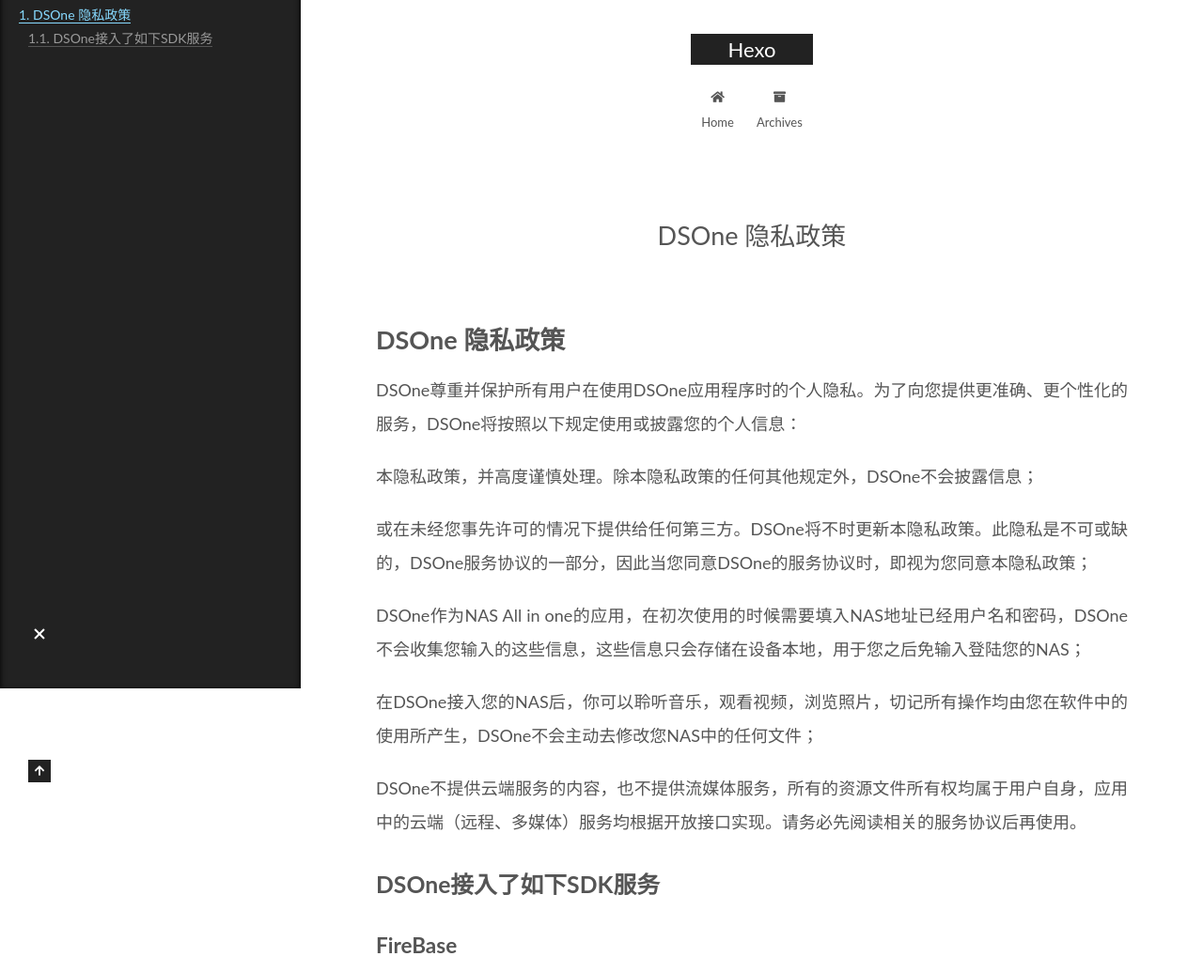
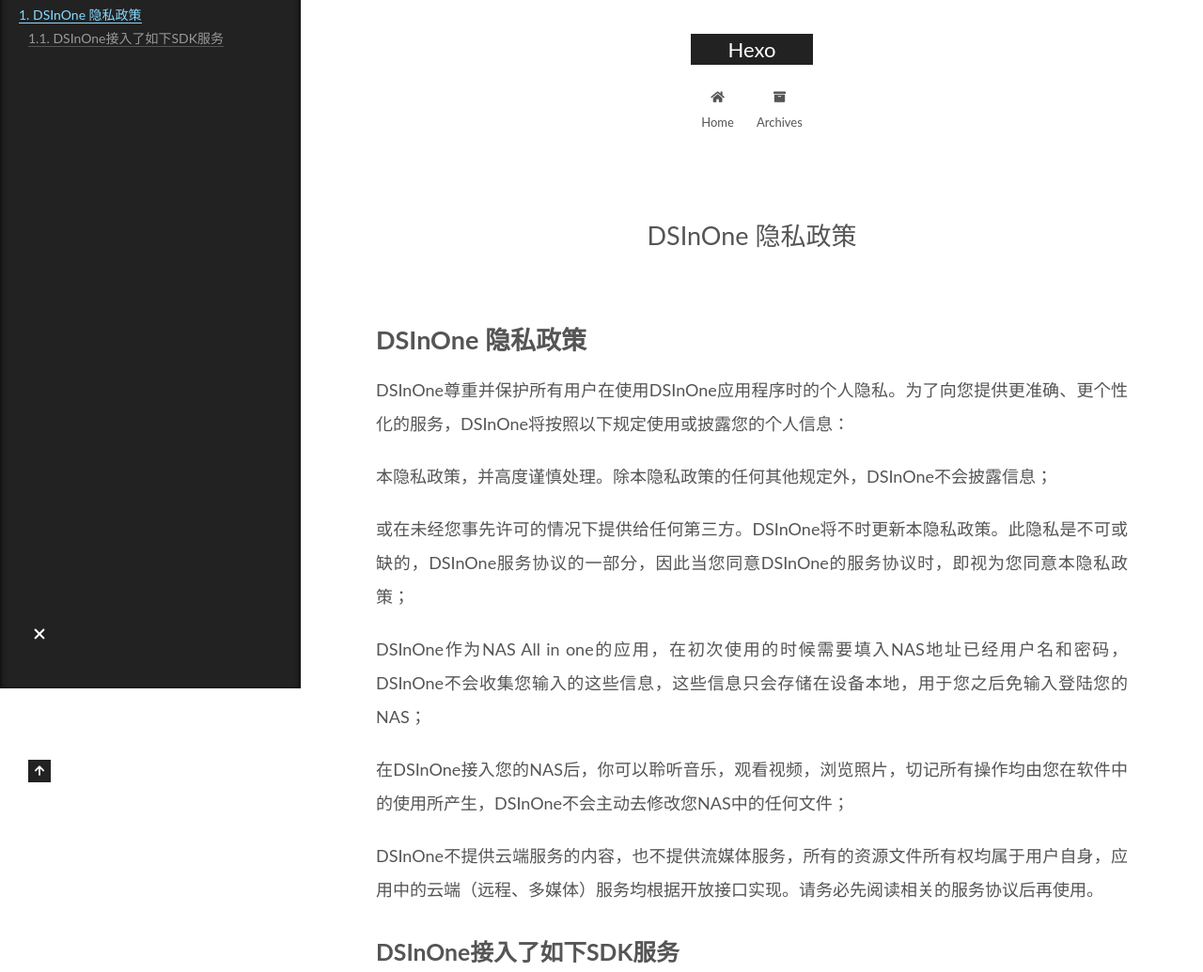
Before and after one commit to yizhaorong/yizhaorong.github.io, a plain HTML site: page DSOne/Privacy.html in a window 1280 px wide. Shown: the part 67-1102 px from the top of the page at 94% size. Drawn offline with Linux system fonts and the light colour scheme.

Commit message:
Site updated: 2024-11-14 11:18:42

```diff
--- a/DSOne/Privacy.html
+++ b/DSOne/Privacy.html
@@ -20,15 +20,15 @@
     var CONFIG = {"hostname":"example.com","root":"/","scheme":"Muse","version":"7.8.0","exturl":false,"sidebar":{"position":"left","display":"post","padding":18,"offset":12,"onmobile":false},"copycode":{"enable":false,"show_result":false,"style":null},"back2top":{"enable":true,"sidebar":false,"scrollpercent":false},"bookmark":{"enable":false,"color":"#222","save":"auto"},"fancybox":false,"mediumzoom":false,"lazyload":false,"pangu":false,"comments":{"style":"tabs","active":null,"storage":true,"lazyload":false,"nav":null},"algolia":{"hits":{"per_page":10},"labels":{"input_placeholder":"Search for Posts","hits_empty":"We didn't find any results for the search: ${query}","hits_stats":"${hits} results found in ${time} ms"}},"localsearch":{"enable":false,"trigger":"auto","top_n_per_article":1,"unescape":false,"preload":false},"motion":{"enable":true,"async":false,"transition":{"post_block":"fadeIn","post_header":"slideDownIn","post_body":"slideDownIn","coll_header":"slideLeftIn","sidebar":"slideUpIn"}}};
   </script>
 
-  <meta name="description" content="DSOne 隐私政策DSOne尊重并保护所有用户在使用DSOne应用程序时的个人隐私。为了向您提供更准确、更个性化的服务，DSOne将按照以下规定使用或披露您的个人信息： 本隐私政策，并高度谨慎处理。除本隐私政策的任何其他规定外，DSOne不会披露信息； 或在未经您事先许可的情况下提供给任何第三方。DSOne将不时更新本隐私政策。此隐私是不可或缺的，DSOne服务协议的一部分，因此当您同意DSOn">
+  <meta name="description" content="DSInOne 隐私政策DSInOne尊重并保护所有用户在使用DSInOne应用程序时的个人隐私。为了向您提供更准确、更个性化的服务，DSInOne将按照以下规定使用或披露您的个人信息： 本隐私政策，并高度谨慎处理。除本隐私政策的任何其他规定外，DSInOne不会披露信息； 或在未经您事先许可的情况下提供给任何第三方。DSInOne将不时更新本隐私政策。此隐私是不可或缺的，DSInOne服务协议的">
 <meta property="og:type" content="website">
-<meta property="og:title" content="DSOne 隐私政策">
+<meta property="og:title" content="DSInOne 隐私政策">
 <meta property="og:url" content="http://example.com/DSOne/Privacy.html">
 <meta property="og:site_name" content="Hexo">
-<meta property="og:description" content="DSOne 隐私政策DSOne尊重并保护所有用户在使用DSOne应用程序时的个人隐私。为了向您提供更准确、更个性化的服务，DSOne将按照以下规定使用或披露您的个人信息： 本隐私政策，并高度谨慎处理。除本隐私政策的任何其他规定外，DSOne不会披露信息； 或在未经您事先许可的情况下提供给任何第三方。DSOne将不时更新本隐私政策。此隐私是不可或缺的，DSOne服务协议的一部分，因此当您同意DSOn">
+<meta property="og:description" content="DSInOne 隐私政策DSInOne尊重并保护所有用户在使用DSInOne应用程序时的个人隐私。为了向您提供更准确、更个性化的服务，DSInOne将按照以下规定使用或披露您的个人信息： 本隐私政策，并高度谨慎处理。除本隐私政策的任何其他规定外，DSInOne不会披露信息； 或在未经您事先许可的情况下提供给任何第三方。DSInOne将不时更新本隐私政策。此隐私是不可或缺的，DSInOne服务协议的">
 <meta property="og:locale" content="en_US">
 <meta property="article:published_time" content="2024-11-13T15:50:18.000Z">
-<meta property="article:modified_time" content="2024-11-13T16:09:15.122Z">
+<meta property="article:modified_time" content="2024-11-14T03:13:24.892Z">
 <meta property="article:author" content="John Doe">
 <meta name="twitter:card" content="summary">
 
@@ -45,7 +45,7 @@
   };
 </script>
 
-  <title>DSOne 隐私政策 | Hexo
+  <title>DSInOne 隐私政策 | Hexo
 </title>
 
 
@@ -155,7 +155,7 @@
     <div class="post-block" lang="en">
       <header class="post-header">
 
-<h1 class="post-title" itemprop="name headline">DSOne 隐私政策
+<h1 class="post-title" itemprop="name headline">DSInOne 隐私政策
 </h1>
 
 <div class="post-meta">
@@ -169,16 +169,16 @@
 
 
       <div class="post-body">
-          <h1 id="DSOne-隐私政策"><a href="#DSOne-隐私政策" class="headerlink" title="DSOne 隐私政策"></a>DSOne 隐私政策</h1><p>DSOne尊重并保护所有用户在使用DSOne应用程序时的个人隐私。为了向您提供更准确、更个性化的服务，DSOne将按照以下规定使用或披露您的个人信息：</p>
-<p>本隐私政策，并高度谨慎处理。除本隐私政策的任何其他规定外，DSOne不会披露信息；</p>
-<p>或在未经您事先许可的情况下提供给任何第三方。DSOne将不时更新本隐私政策。此隐私是不可或缺的，DSOne服务协议的一部分，因此当您同意DSOne的服务协议时，即视为您同意本隐私政策；</p>
-<p>DSOne作为NAS All in one的应用，在初次使用的时候需要填入NAS地址已经用户名和密码，DSOne不会收集您输入的这些信息，这些信息只会存储在设备本地，用于您之后免输入登陆您的NAS；</p>
-<p>在DSOne接入您的NAS后，你可以聆听音乐，观看视频，浏览照片，切记所有操作均由您在软件中的使用所产生，DSOne不会主动去修改您NAS中的任何文件；</p>
-<p>DSOne不提供云端服务的内容，也不提供流媒体服务，所有的资源文件所有权均属于用户自身，应用中的云端（远程、多媒体）服务均根据开放接口实现。请务必先阅读相关的服务协议后再使用。</p>
-<h2 id="DSOne接入了如下SDK服务"><a href="#DSOne接入了如下SDK服务" class="headerlink" title="DSOne接入了如下SDK服务"></a>DSOne接入了如下SDK服务</h2><h3 id="FireBase"><a href="#FireBase" class="headerlink" title="FireBase"></a>FireBase</h3><p>使用目的：统计分析服务、崩溃分析服务;<br>隐私链接：<a target="_blank" rel="noopener" href="https://firebase.google.com/support/privacy?hl=zh-cn">Fiebase隐私政策</a></p>
+          <h1 id="DSInOne-隐私政策"><a href="#DSInOne-隐私政策" class="headerlink" title="DSInOne 隐私政策"></a>DSInOne 隐私政策</h1><p>DSInOne尊重并保护所有用户在使用DSInOne应用程序时的个人隐私。为了向您提供更准确、更个性化的服务，DSInOne将按照以下规定使用或披露您的个人信息：</p>
+<p>本隐私政策，并高度谨慎处理。除本隐私政策的任何其他规定外，DSInOne不会披露信息；</p>
+<p>或在未经您事先许可的情况下提供给任何第三方。DSInOne将不时更新本隐私政策。此隐私是不可或缺的，DSInOne服务协议的一部分，因此当您同意DSInOne的服务协议时，即视为您同意本隐私政策；</p>
+<p>DSInOne作为NAS All in one的应用，在初次使用的时候需要填入NAS地址已经用户名和密码，DSInOne不会收集您输入的这些信息，这些信息只会存储在设备本地，用于您之后免输入登陆您的NAS；</p>
+<p>在DSInOne接入您的NAS后，你可以聆听音乐，观看视频，浏览照片，切记所有操作均由您在软件中的使用所产生，DSInOne不会主动去修改您NAS中的任何文件；</p>
+<p>DSInOne不提供云端服务的内容，也不提供流媒体服务，所有的资源文件所有权均属于用户自身，应用中的云端（远程、多媒体）服务均根据开放接口实现。请务必先阅读相关的服务协议后再使用。</p>
+<h2 id="DSInOne接入了如下SDK服务"><a href="#DSInOne接入了如下SDK服务" class="headerlink" title="DSInOne接入了如下SDK服务"></a>DSInOne接入了如下SDK服务</h2><h3 id="FireBase"><a href="#FireBase" class="headerlink" title="FireBase"></a>FireBase</h3><p>使用目的：统计分析服务、崩溃分析服务;<br>隐私链接：<a target="_blank" rel="noopener" href="https://firebase.google.com/support/privacy?hl=zh-cn">Fiebase隐私政策</a></p>
 <h3 id="AdMob"><a href="#AdMob" class="headerlink" title="AdMob"></a>AdMob</h3><p>使用目的：提升应用创收能力。</p>
 <p>隐私链接：<a target="_blank" rel="noopener" href="https://support.google.com/admob/answer/10107561?hl=zh-Hans">AdMob隐私政策</a></p>
-<p>最后如果您在使用DSOne到任何问题，欢迎随时联系我，我的邮箱是：<br><a href="mailto:&#x79;&#105;&#x7a;&#104;&#x61;&#x6f;&#x72;&#x6f;&#x6e;&#x67;&#x40;&#x67;&#x6d;&#x61;&#105;&#x6c;&#x2e;&#99;&#x6f;&#109;">&#x79;&#105;&#x7a;&#104;&#x61;&#x6f;&#x72;&#x6f;&#x6e;&#x67;&#x40;&#x67;&#x6d;&#x61;&#105;&#x6c;&#x2e;&#99;&#x6f;&#109;</a></p>
+<p>最后如果您在使用DSInOne到任何问题，欢迎随时联系我，我的邮箱是：<br><a href="mailto:&#121;&#x69;&#122;&#104;&#97;&#111;&#x72;&#x6f;&#x6e;&#x67;&#x40;&#103;&#x6d;&#x61;&#105;&#x6c;&#x2e;&#99;&#111;&#x6d;">&#121;&#x69;&#122;&#104;&#97;&#111;&#x72;&#x6f;&#x6e;&#x67;&#x40;&#103;&#x6d;&#x61;&#105;&#x6c;&#x2e;&#99;&#111;&#x6d;</a></p>
 
       </div>
 
@@ -240,7 +240,7 @@
 
       <!--noindex-->
       <div class="post-toc-wrap sidebar-panel">
-          <div class="post-toc motion-element"><ol class="nav"><li class="nav-item nav-level-1"><a class="nav-link" href="#DSOne-%E9%9A%90%E7%A7%81%E6%94%BF%E7%AD%96"><span class="nav-number">1.</span> <span class="nav-text">DSOne 隐私政策</span></a><ol class="nav-child"><li class="nav-item nav-level-2"><a class="nav-link" href="#DSOne%E6%8E%A5%E5%85%A5%E4%BA%86%E5%A6%82%E4%B8%8BSDK%E6%9C%8D%E5%8A%A1"><span class="nav-number">1.1.</span> <span class="nav-text">DSOne接入了如下SDK服务</span></a><ol class="nav-child"><li class="nav-item nav-level-3"><a class="nav-link" href="#FireBase"><span class="nav-number">1.1.1.</span> <span class="nav-text">FireBase</span></a></li><li class="nav-item nav-level-3"><a class="nav-link" href="#AdMob"><span class="nav-number">1.1.2.</span> <span class="nav-text">AdMob</span></a></li></ol></li></ol></li></ol></div>
+          <div class="post-toc motion-element"><ol class="nav"><li class="nav-item nav-level-1"><a class="nav-link" href="#DSInOne-%E9%9A%90%E7%A7%81%E6%94%BF%E7%AD%96"><span class="nav-number">1.</span> <span class="nav-text">DSInOne 隐私政策</span></a><ol class="nav-child"><li class="nav-item nav-level-2"><a class="nav-link" href="#DSInOne%E6%8E%A5%E5%85%A5%E4%BA%86%E5%A6%82%E4%B8%8BSDK%E6%9C%8D%E5%8A%A1"><span class="nav-number">1.1.</span> <span class="nav-text">DSInOne接入了如下SDK服务</span></a><ol class="nav-child"><li class="nav-item nav-level-3"><a class="nav-link" href="#FireBase"><span class="nav-number">1.1.1.</span> <span class="nav-text">FireBase</span></a></li><li class="nav-item nav-level-3"><a class="nav-link" href="#AdMob"><span class="nav-number">1.1.2.</span> <span class="nav-text">AdMob</span></a></li></ol></li></ol></li></ol></div>
       </div>
       <!--/noindex-->
 
```
Also changed, not shown: DSOne/TermOfUse.html (+11 -11 lines).
